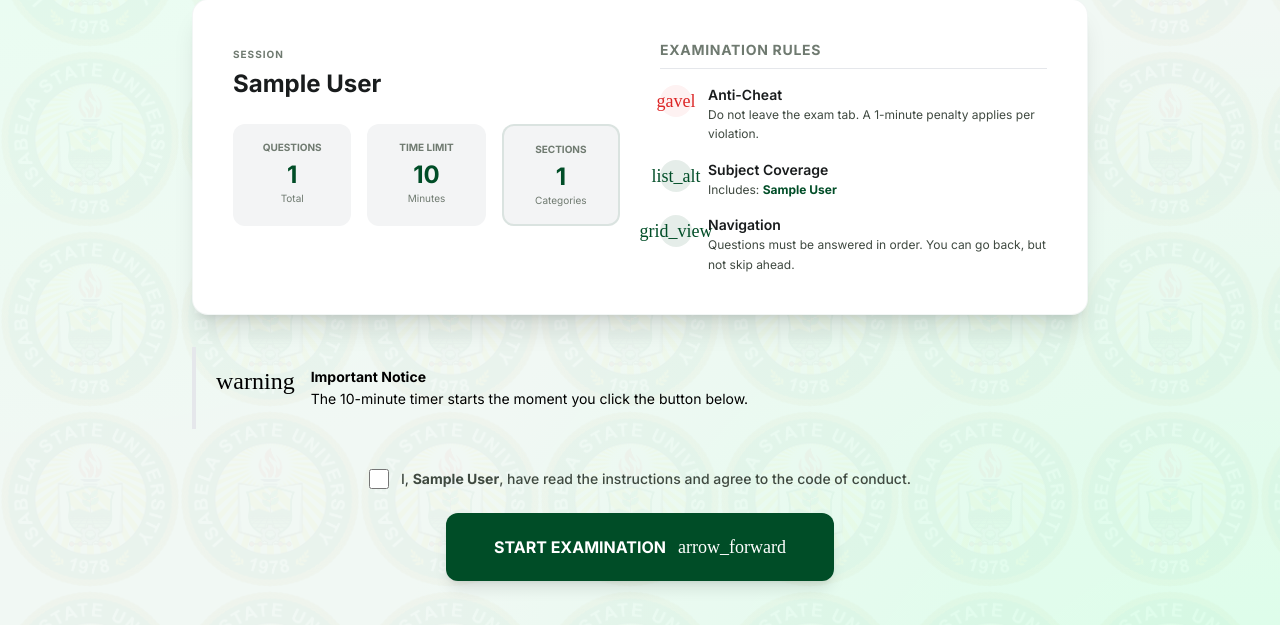
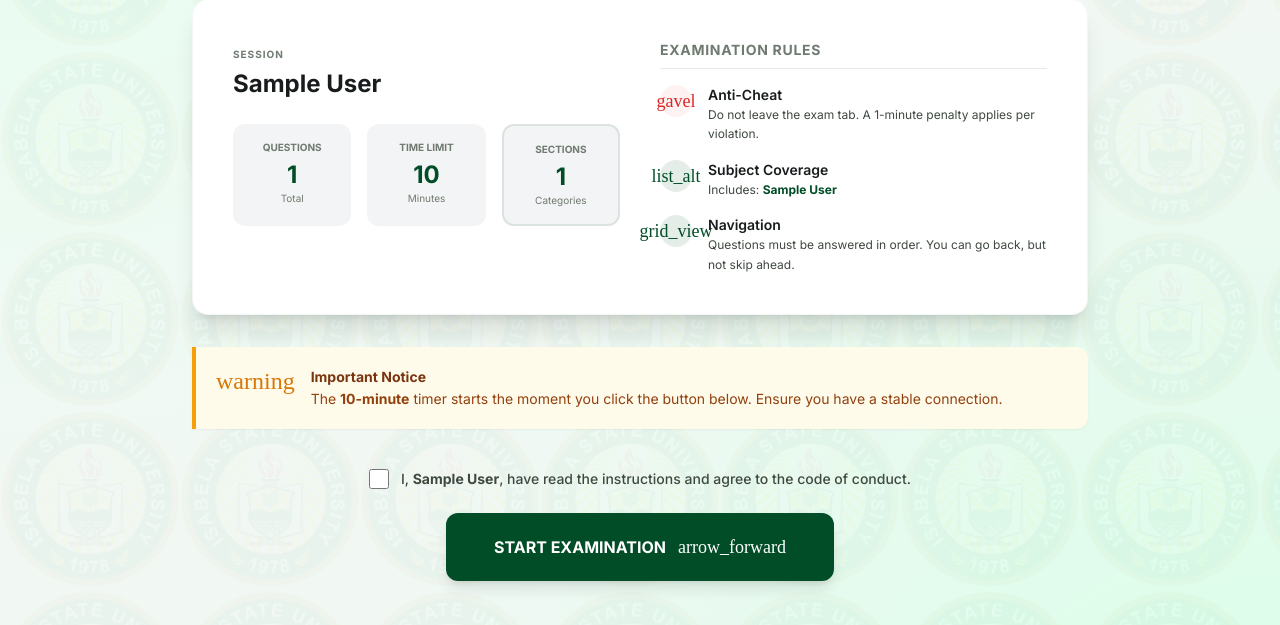
Before and after one commit to WWH16/CCAT, a Django app: page /student/exam_instructions/ in a window 1280 px wide. Shown: the part 311-936 px from the top of the page. Run offline with Django 5.2, Linux system fonts and the light colour scheme; a user stored in the database is signed in; tables that the repository leaves empty hold one stand-in row (values such as "Sample post"); some web fonts are replaced.

Commit message:
color updated

```diff
--- a/CCAT/ccat_student/templates/ccat_student/exam_instructions.html
+++ b/CCAT/ccat_student/templates/ccat_student/exam_instructions.html
@@ -80,11 +80,11 @@
             </div>
         </section>
 
-        <div class="bg-secondary-container/20 border-l-4 border-secondary-container p-5 rounded-r-xl flex items-start gap-4">
-            <span class="material-symbols-outlined text-on-secondary-container mt-0.5" style="font-variation-settings:'FILL' 1">warning</span>
+        <div class="bg-amber-50 border-l-4 border-amber-500 p-5 rounded-r-xl flex items-start gap-4 shadow-sm">
+            <span class="material-symbols-outlined text-amber-600 mt-0.5" style="font-variation-settings:'FILL' 1">warning</span>
             <div>
-                <h4 class="text-sm font-bold text-on-secondary-container">Important Notice</h4>
-                <p class="text-sm text-on-secondary-container/90 mt-0.5">The {{ config.duration_minutes }}-minute timer starts the moment you click the button below.</p>
+                <h4 class="text-sm font-bold text-amber-900">Important Notice</h4>
+                <p class="text-sm text-amber-800 mt-0.5">The <b>{{ config.duration_minutes }}-minute</b> timer starts the moment you click the button below. Ensure you have a stable connection.</p>
             </div>
         </div>
 
```
